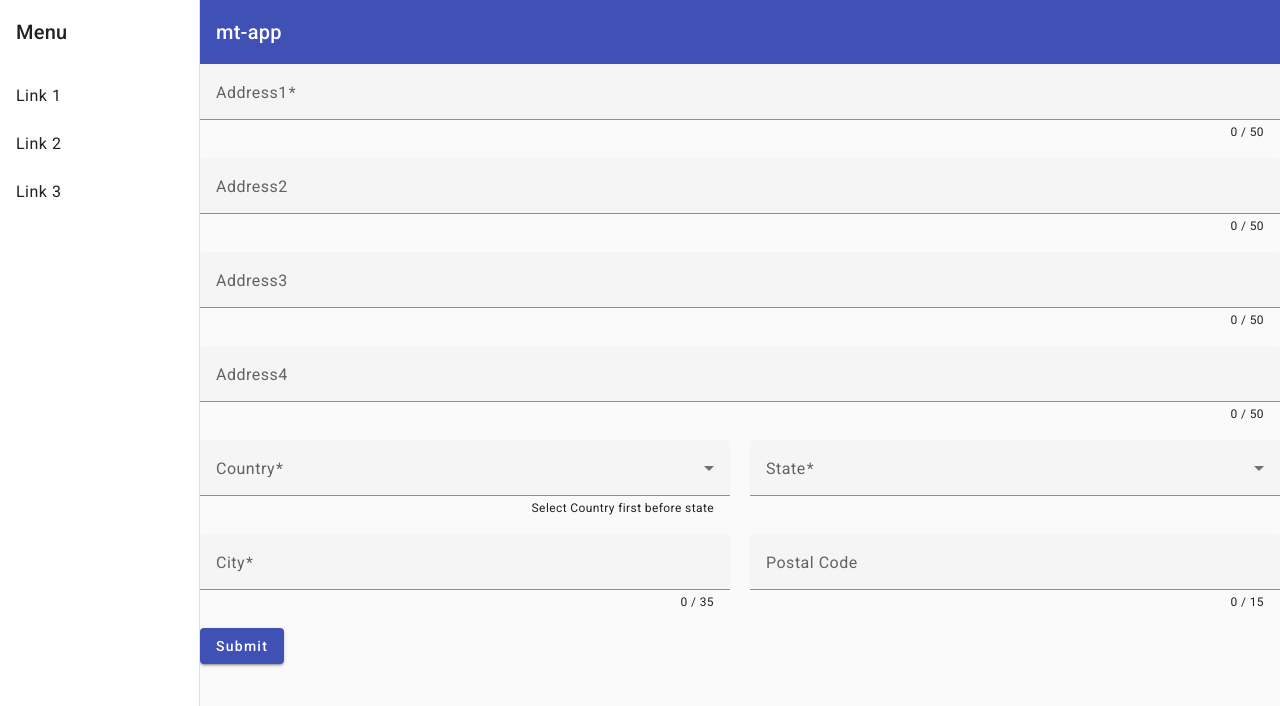
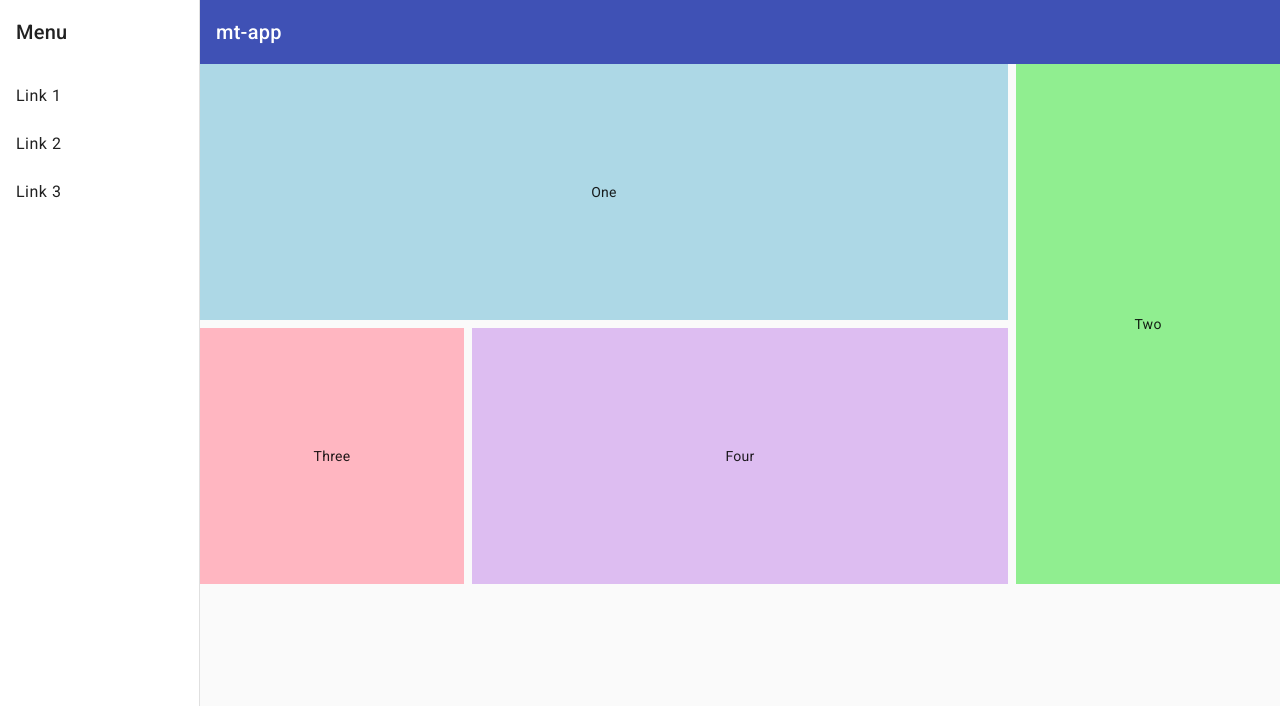
Before and after one commit to mrigankvallabh/mt-app, an Angular app: page / in a window 1280 px wide. Shown: the top 706 px of the page. Built offline with nearby package versions, Linux system fonts and the light colour scheme.

Commit message:
Added grid-list Components

```diff
--- a/src/app/app.module.ts
+++ b/src/app/app.module.ts
@@ -43,6 +43,7 @@ import { DialogComponent } from './components/dialog/dialog.component';
 import { DividerOverview } from './components/divider/divider.component';
 import { ExpansionPanelOverview } from './components/expansion-panel/expansion-panel.component';
 import { FormFieldOverview } from './components/form-field/form-field.component';
+import { GridListComponent } from './components/grid-list/grid-list.component';
 
 @NgModule({
   declarations: [
@@ -78,6 +79,7 @@ import { FormFieldOverview } from './components/form-field/form-field.component'
     DividerOverview,
     ExpansionPanelOverview,
     FormFieldOverview,
+    GridListComponent,
   ],
   imports: [
     BrowserModule,
--- /dev/null
+++ b/src/app/components/grid-list/grid-list.component.ts
@@ -0,0 +1,29 @@
+import { Component } from '@angular/core';
+
+interface Tile {
+  color: string;
+  cols: number;
+  rows: number;
+  text: string;
+}
+
+@Component({
+  selector: 'grid-list-overview',
+  template: `
+    <mat-grid-list cols="4" rowHeight="16rem" gutterSize="0.5rem">
+      <mat-grid-tile *ngFor="let t of tiles" [colspan]="t.cols" [rowspan]="t.rows" [style.background]="t.color">
+        {{ t.text }}
+      </mat-grid-tile>
+    </mat-grid-list>
+  `,
+  styles: [
+  ]
+})
+export class GridListComponent {
+  tiles: Tile[] = [
+    {text: 'One', cols: 3, rows: 1, color: 'lightblue'},
+    {text: 'Two', cols: 1, rows: 2, color: 'lightgreen'},
+    {text: 'Three', cols: 1, rows: 1, color: 'lightpink'},
+    {text: 'Four', cols: 2, rows: 1, color: '#DDBDF1'},
+  ];
+}
--- a/src/app/ng-navigation/ng-navigation.component.html
+++ b/src/app/ng-navigation/ng-navigation.component.html
@@ -45,7 +45,8 @@
       <!-- <dialog-overview></dialog-overview> -->
       <!-- <divider-overview></divider-overview> -->
       <!-- <expansion-panel-overview></expansion-panel-overview> -->
-      <form-field-overview></form-field-overview>
+      <!-- <form-field-overview></form-field-overview> -->
+      <grid-list-overview></grid-list-overview>
     </main>
   </mat-sidenav-content>
 </mat-sidenav-container>
```
